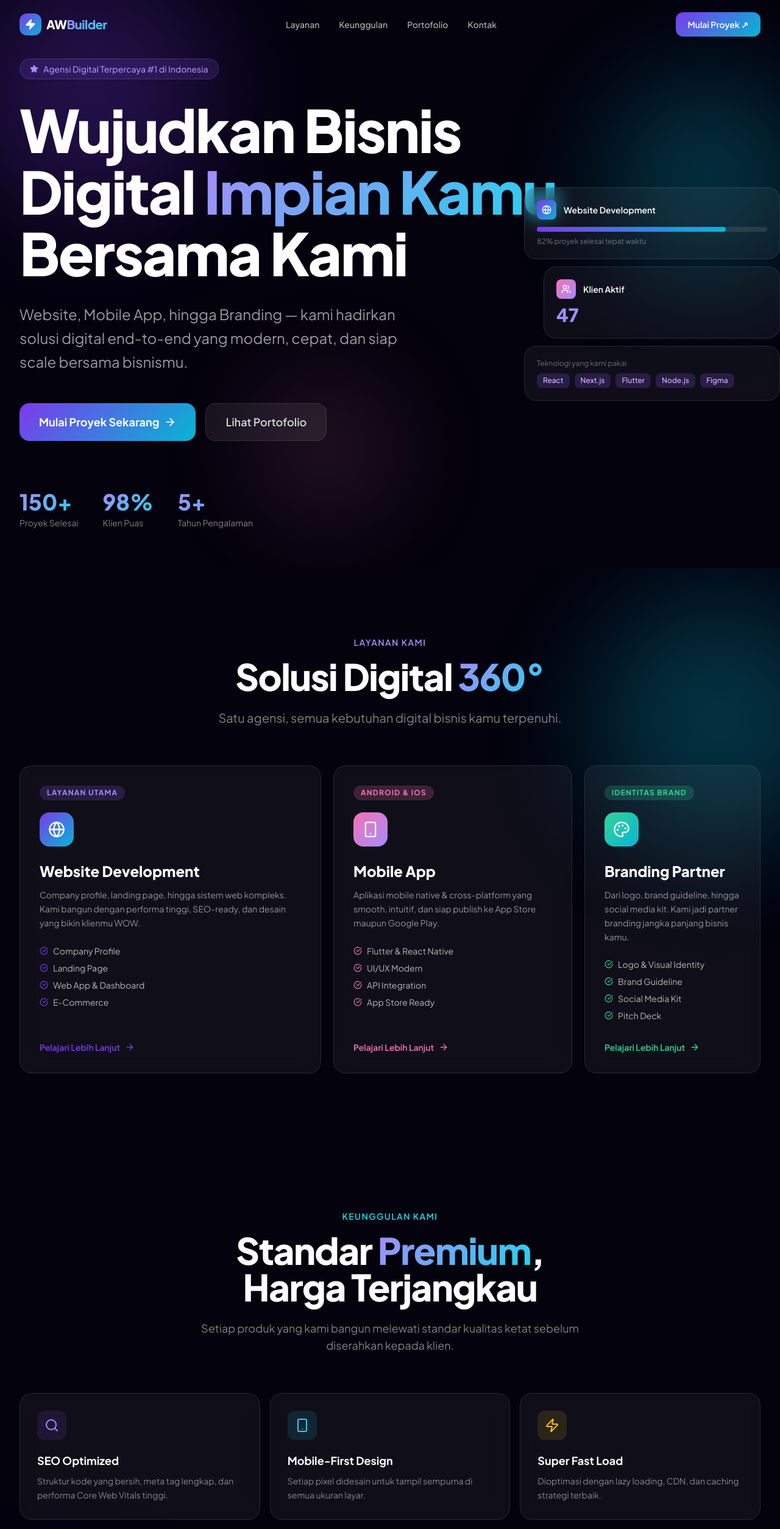
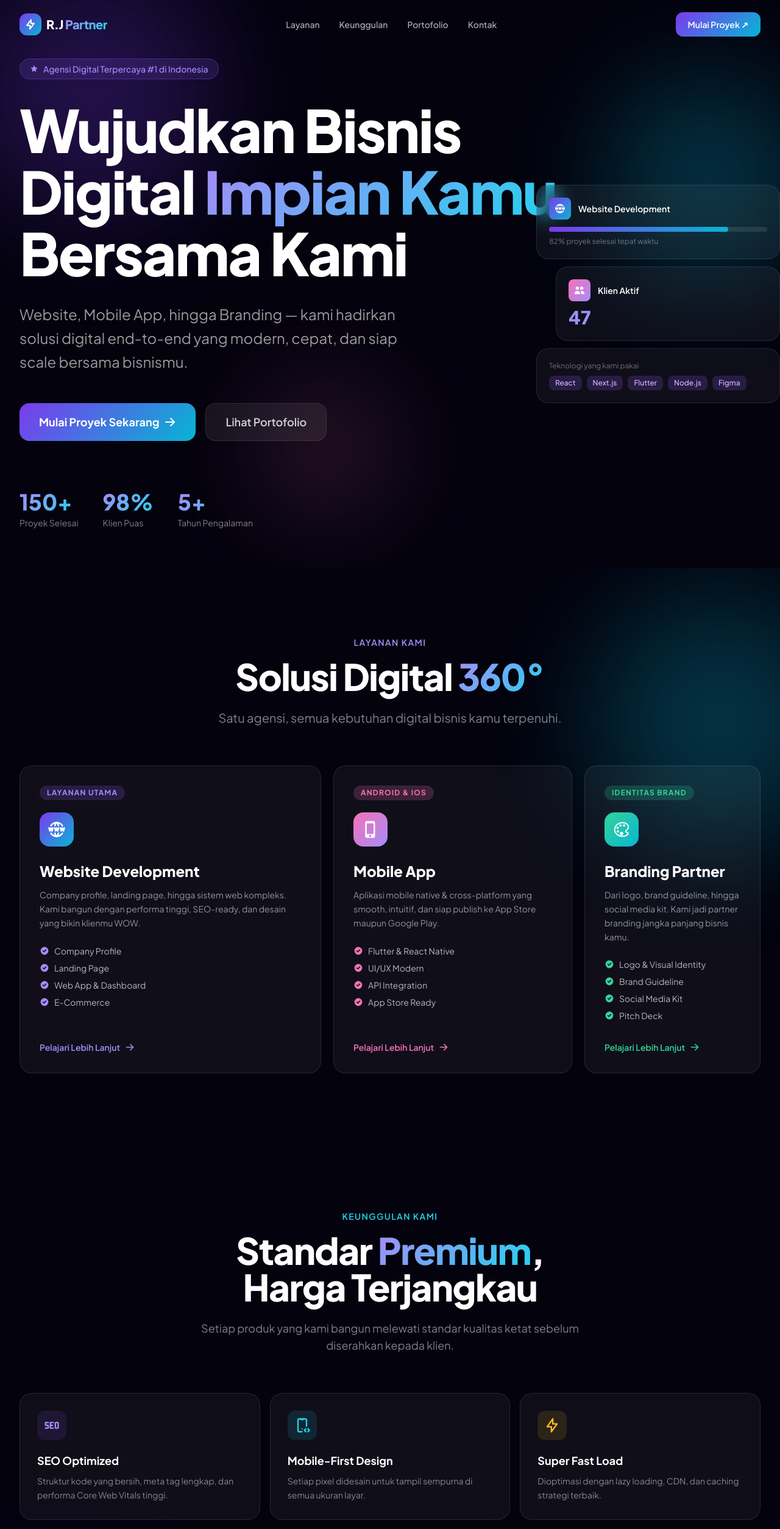
Before and after one commit to Ridzz05/R.J-Partner, a React (Vite) app: page / in a window 1280 px wide. Shown: the top 2507 px of the page at 61% size. Built offline with nearby package versions, Linux system fonts and the light colour scheme.

Commit message:
ganti ganti ganti

```diff
--- a/index.html
+++ b/index.html
@@ -4,10 +4,10 @@
     <meta charset="UTF-8" />
     <link rel="icon" type="image/svg+xml" href="/vite.svg" />
     <meta name="viewport" content="width=device-width, initial-scale=1.0" />
-    <title>AWBuilder — Jasa Website, Mobile App & Branding</title>
+    <title>R.J Partner — Jasa Website, Mobile App &amp; Branding</title>
     <meta
       name="description"
-      content="AWBuilder, agensi digital terpercaya untuk pembuatan website, mobile app, dan branding bisnis kamu."
+      content="R.J Partner, agensi digital terpercaya untuk pembuatan website, mobile app, dan branding bisnis kamu."
     />
   </head>
   <body>
--- a/package.json
+++ b/package.json
@@ -12,7 +12,8 @@
   "dependencies": {
     "lucide-react": "^0.577.0",
     "react": "^18.3.1",
-    "react-dom": "^18.3.1"
+    "react-dom": "^18.3.1",
+    "react-icons": "^5.6.0"
   },
   "devDependencies": {
     "@eslint/js": "^9.13.0",
--- a/src/components/Features.jsx
+++ b/src/components/Features.jsx
@@ -1,8 +1,9 @@
-import { Zap, ShieldCheck, Search, Smartphone, BarChart2, HeadphonesIcon } from 'lucide-react';
+import { TbSeo, TbDeviceMobileCode, TbBolt, TbShieldLock, TbChartInfographic, TbHeadset } from 'react-icons/tb';
+import { RiRocketLine } from 'react-icons/ri';
 
 const FEATURES = [
   {
-    icon: <Search size={24} />,
+    icon: <TbSeo size={28} />,
     title: 'SEO Optimized',
     desc: 'Struktur kode yang bersih, meta tag lengkap, dan performa Core Web Vitals tinggi.',
     color: '#a78bfa',
@@ -10,7 +11,7 @@ const FEATURES = [
     span: 'lg:col-span-4',
   },
   {
-    icon: <Smartphone size={24} />,
+    icon: <TbDeviceMobileCode size={28} />,
     title: 'Mobile-First Design',
     desc: 'Setiap pixel didesain untuk tampil sempurna di semua ukuran layar.',
     color: '#22d3ee',
@@ -18,7 +19,7 @@ const FEATURES = [
     span: 'lg:col-span-4',
   },
   {
-    icon: <Zap size={24} />,
+    icon: <TbBolt size={28} />,
     title: 'Super Fast Load',
     desc: 'Dioptimasi dengan lazy loading, CDN, dan caching strategi terbaik.',
     color: '#fbbf24',
@@ -26,7 +27,7 @@ const FEATURES = [
     span: 'lg:col-span-4',
   },
   {
-    icon: <ShieldCheck size={24} />,
+    icon: <TbShieldLock size={28} />,
     title: 'Keamanan Enterprise',
     desc: 'HTTPS, CSRF protection, input sanitization, dan security audit berkala.',
     color: '#34d399',
@@ -34,7 +35,7 @@ const FEATURES = [
     span: 'lg:col-span-3',
   },
   {
-    icon: <BarChart2 size={24} />,
+    icon: <TbChartInfographic size={28} />,
     title: 'Analitik & Reporting',
     desc: 'Dashboard analitik terintegrasi untuk memantau performa website real-time.',
     color: '#f472b6',
@@ -42,7 +43,7 @@ const FEATURES = [
     span: 'lg:col-span-5',
   },
   {
-    icon: <HeadphonesIcon size={24} />,
+    icon: <TbHeadset size={28} />,
     title: 'Support 24/7',
     desc: 'Tim kami siap membantu kamu kapanpun — bahkan di tengah malam.',
     color: '#a78bfa',
@@ -61,30 +62,24 @@ const PROCESS = [
 const Features = () => {
   return (
     <section id="keunggulan" className="py-28 relative overflow-hidden">
-      {/* blob */}
       <div className="blob w-[600px] h-[600px] bottom-0 left-[-200px] opacity-20"
         style={{ background: 'radial-gradient(circle, #7c3aed, transparent)' }} />
 
       <div className="max-w-7xl mx-auto px-5 sm:px-8 relative z-10">
-        {/* Header */}
         <div className="text-center mb-16">
           <p className="text-sm font-semibold tracking-widest mb-4" style={{ color: '#22d3ee' }}>KEUNGGULAN KAMI</p>
           <h2 className="text-4xl md:text-6xl font-extrabold tracking-tight mb-6">
-            Standar{' '}
-            <span className="gradient-text">Premium</span>,<br />Harga Terjangkau
+            Standar <span className="gradient-text">Premium</span>,<br />Harga Terjangkau
           </h2>
           <p className="text-white/50 text-lg max-w-2xl mx-auto">
             Setiap produk yang kami bangun melewati standar kualitas ketat sebelum diserahkan kepada klien.
           </p>
         </div>
 
-        {/* Bento Grid Features */}
+        {/* Bento Grid */}
         <div className="grid grid-cols-1 md:grid-cols-2 lg:grid-cols-12 gap-4 mb-20">
           {FEATURES.map((f) => (
-            <div
-              key={f.title}
-              className={`glass glass-hover p-7 ${f.span}`}
-            >
+            <div key={f.title} className={`glass glass-hover p-7 ${f.span}`}>
               <div
                 className="w-12 h-12 rounded-xl flex items-center justify-center mb-5"
                 style={{ background: f.bg, color: f.color }}
@@ -97,24 +92,18 @@ const Features = () => {
           ))}
         </div>
 
-        {/* Process timeline */}
-        <div
-          className="glass p-10 rounded-3xl"
-          style={{ border: '1px solid rgba(139,92,246,0.2)' }}
-        >
+        {/* Process */}
+        <div className="glass p-10 rounded-3xl" style={{ border: '1px solid rgba(139,92,246,0.2)' }}>
           <p className="text-center text-sm font-semibold tracking-widest mb-10" style={{ color: '#a78bfa' }}>CARA KERJA KAMI</p>
           <div className="grid grid-cols-2 md:grid-cols-4 gap-6">
-            {PROCESS.map((p, i) => (
+            {PROCESS.map((p) => (
               <div key={p.step} className="flex flex-col items-center text-center">
                 <div
-                  className="w-14 h-14 rounded-2xl flex items-center justify-center font-extrabold text-lg mb-4 animate-pulse-glow"
+                  className="w-14 h-14 rounded-2xl flex items-center justify-center font-extrabold text-lg mb-4"
                   style={{ background: 'linear-gradient(135deg, #7c3aed, #06b6d4)' }}
                 >
                   {p.step}
                 </div>
-                {i < PROCESS.length - 1 && (
-                  <div className="hidden md:block absolute" />
-                )}
                 <h4 className="font-bold text-base mb-1">{p.title}</h4>
                 <p className="text-white/45 text-xs">{p.desc}</p>
               </div>
--- a/src/components/Footer.jsx
+++ b/src/components/Footer.jsx
@@ -1,10 +1,13 @@
-import { Instagram, Twitter, Linkedin, Github, Mail, MessageCircle, Zap } from 'lucide-react';
+import { PiInstagramLogoFill, PiTwitterLogoFill, PiLinkedinLogoFill, PiGithubLogoFill } from 'react-icons/pi';
+import { MdOutlineEmail } from 'react-icons/md';
+import { IoLogoWhatsapp } from 'react-icons/io5';
+import { TbBolt } from 'react-icons/tb';
 
 const SOCIAL = [
-  { icon: <Instagram size={20} />, href: '#', label: 'Instagram' },
-  { icon: <Twitter size={20} />, href: '#', label: 'Twitter' },
-  { icon: <Linkedin size={20} />, href: '#', label: 'LinkedIn' },
-  { icon: <Github size={20} />, href: '#', label: 'GitHub' },
+  { icon: <PiInstagramLogoFill size={20} />, href: '#', label: 'Instagram' },
+  { icon: <PiTwitterLogoFill size={20} />, href: '#', label: 'Twitter' },
+  { icon: <PiLinkedinLogoFill size={20} />, href: '#', label: 'LinkedIn' },
+  { icon: <PiGithubLogoFill size={20} />, href: '#', label: 'GitHub' },
 ];
 
 const FOOTER_LINKS = {
@@ -16,19 +19,17 @@ const FOOTER_LINKS = {
 const Footer = () => {
   return (
     <footer id="kontak" className="relative overflow-hidden" style={{ borderTop: '1px solid rgba(255,255,255,0.07)' }}>
-      {/* blobs */}
       <div className="blob w-[500px] h-[500px] top-[-100px] right-[-100px] opacity-20"
         style={{ background: 'radial-gradient(circle, #7c3aed, transparent)' }} />
       <div className="blob w-[400px] h-[400px] bottom-0 left-[-100px] opacity-15"
         style={{ background: 'radial-gradient(circle, #06b6d4, transparent)' }} />
 
-      {/* Big CTA Section */}
       <div className="max-w-7xl mx-auto px-5 sm:px-8 py-28 relative z-10">
+        {/* Big CTA */}
         <div
           className="glass rounded-3xl p-12 md:p-16 text-center mb-24 relative overflow-hidden"
           style={{ border: '1px solid rgba(139,92,246,0.25)' }}
         >
-          {/* Inner glow */}
           <div className="absolute inset-0 rounded-3xl opacity-5"
             style={{ background: 'linear-gradient(135deg, #7c3aed, #06b6d4)' }} />
 
@@ -38,7 +39,7 @@ const Footer = () => {
           <h2 className="text-4xl md:text-6xl lg:text-7xl font-extrabold tracking-tight mb-8 relative z-10">
             Yuk,{' '}
             <span className="gradient-text">Wujudkan Ide</span>
-            <br />Bersama AWBuilder
+            <br />Bersama R.J Partner
           </h2>
           <p className="text-white/55 text-lg md:text-xl mb-12 max-w-2xl mx-auto relative z-10">
             Konsultasi gratis, tanpa biaya tersembunyi. Ceritakan visumu dan kami akan wujudkan bersama.
@@ -48,7 +49,7 @@ const Footer = () => {
               href="mailto:hi@awbuilder.id"
               className="gradient-btn text-white font-bold px-8 py-4 rounded-2xl text-lg flex items-center justify-center gap-2"
             >
-              <Mail size={20} /> Kirim Email
+              <MdOutlineEmail size={22} /> Kirim Email
             </a>
             <a
               href="https://wa.me/6281234567890"
@@ -59,21 +60,21 @@ const Footer = () => {
               onMouseEnter={e => e.currentTarget.style.background = 'rgba(255,255,255,0.12)'}
               onMouseLeave={e => e.currentTarget.style.background = 'rgba(255,255,255,0.07)'}
             >
-              <MessageCircle size={20} /> Chat WhatsApp
+              <IoLogoWhatsapp size={22} className="text-green-400" /> Chat WhatsApp
             </a>
           </div>
         </div>
 
-        {/* Footer Bottom */}
+        {/* Footer grid */}
         <div className="grid grid-cols-1 md:grid-cols-4 gap-12 mb-16">
           {/* Brand */}
           <div>
             <a href="#" className="flex items-center gap-2 mb-5">
               <div className="w-9 h-9 rounded-xl flex items-center justify-center"
                 style={{ background: 'linear-gradient(135deg, #7c3aed, #06b6d4)' }}>
-                <Zap size={18} fill="white" color="white" />
+                <TbBolt size={20} color="white" strokeWidth={2.5} />
               </div>
-              <span className="font-extrabold text-xl text-white">AW<span className="gradient-text">Builder</span></span>
+              <span className="font-extrabold text-xl text-white">R.J<span className="gradient-text"> Partner</span></span>
             </a>
             <p className="text-white/45 text-sm leading-relaxed mb-6">
               Agensi digital full-service untuk Website, Mobile App, dan Branding bisnis kamu.
@@ -95,7 +96,7 @@ const Footer = () => {
             </div>
           </div>
 
-          {/* Links */}
+          {/* Links  */}
           {Object.entries(FOOTER_LINKS).map(([category, links]) => (
             <div key={category}>
               <h4 className="font-bold text-sm tracking-wide mb-5 text-white/90">{category}</h4>
@@ -115,12 +116,8 @@ const Footer = () => {
           className="flex flex-col md:flex-row justify-between items-center gap-4 pt-8"
           style={{ borderTop: '1px solid rgba(255,255,255,0.07)' }}
         >
-          <p className="text-white/30 text-sm">
-            © {new Date().getFullYear()} AWBuilder. Semua hak dilindungi.
-          </p>
-          <p className="text-white/30 text-sm">
-            Dibuat dengan ❤️ di Indonesia
-          </p>
+          <p className="text-white/30 text-sm">© {new Date().getFullYear()} R.J Partner. Semua hak dilindungi.</p>
+          <p className="text-white/30 text-sm">Dibuat dengan ❤️ di Indonesia</p>
         </div>
       </div>
     </footer>
--- a/src/components/Hero.jsx
+++ b/src/components/Hero.jsx
@@ -1,10 +1,14 @@
-import { ArrowRight, Star, Users, Globe } from 'lucide-react';
+import { HiArrowRight, HiStar, HiUsers } from 'react-icons/hi';
+import { TbWorldWww, TbBrandGithub } from 'react-icons/tb';
+import { PiLightningFill } from 'react-icons/pi';
 
 const STATS = [
   { value: '150+', label: 'Proyek Selesai' },
   { value: '98%', label: 'Klien Puas' },
   { value: '5+', label: 'Tahun Pengalaman' },
 ];
+
+const TECH_TAGS = ['React', 'Next.js', 'Flutter', 'Node.js', 'Figma'];
 
 const Hero = () => {
   return (
@@ -21,7 +25,7 @@ const Hero = () => {
         {/* Badge */}
         <div className="inline-flex items-center gap-2 px-4 py-1.5 rounded-full text-sm font-medium mb-8"
           style={{ background: 'rgba(139,92,246,0.15)', border: '1px solid rgba(139,92,246,0.3)', color: '#a78bfa' }}>
-          <Star size={14} fill="currentColor" />
+          <HiStar className="fill-current" size={14} />
           Agensi Digital Terpercaya #1 di Indonesia
         </div>
 
@@ -39,7 +43,7 @@ const Hero = () => {
         {/* CTA Buttons */}
         <div className="flex flex-col sm:flex-row gap-4 mb-20">
           <a href="#kontak" className="gradient-btn text-white font-bold px-8 py-4 rounded-2xl text-lg flex items-center justify-center gap-2">
-            Mulai Proyek Sekarang <ArrowRight size={20} />
+            Mulai Proyek Sekarang <HiArrowRight size={20} />
           </a>
           <a
             href="#layanan"
@@ -62,13 +66,13 @@ const Hero = () => {
           ))}
         </div>
 
-        {/* Floating bento preview cards – decorative */}
-        <div className="hidden lg:block absolute right-0 top-1/2 -translate-y-1/2 w-[420px] space-y-3">
+        {/* Floating bento preview — desktop only */}
+        <div className="hidden lg:block absolute right-0 top-1/2 -translate-y-1/2 w-[400px] space-y-3">
           {/* Card 1 */}
           <div className="glass glass-hover p-5 animate-float" style={{ animationDelay: '0s' }}>
             <div className="flex items-center gap-3 mb-3">
-              <div className="w-8 h-8 rounded-lg flex items-center justify-center" style={{ background: 'linear-gradient(135deg,#7c3aed,#06b6d4)' }}>
-                <Globe size={16} color="white" />
+              <div className="w-9 h-9 rounded-lg flex items-center justify-center" style={{ background: 'linear-gradient(135deg,#7c3aed,#06b6d4)' }}>
+                <TbWorldWww size={18} color="white" />
               </div>
               <span className="font-semibold text-sm">Website Development</span>
             </div>
@@ -81,8 +85,8 @@ const Hero = () => {
           {/* Card 2 */}
           <div className="glass glass-hover p-5 animate-float" style={{ animationDelay: '1.5s', marginLeft: '2rem' }}>
             <div className="flex items-center gap-3 mb-2">
-              <div className="w-8 h-8 rounded-lg flex items-center justify-center" style={{ background: 'linear-gradient(135deg,#f472b6,#a78bfa)' }}>
-                <Users size={16} color="white" />
+              <div className="w-9 h-9 rounded-lg flex items-center justify-center" style={{ background: 'linear-gradient(135deg,#f472b6,#a78bfa)' }}>
+                <HiUsers size={18} color="white" />
               </div>
               <span className="font-semibold text-sm">Klien Aktif</span>
             </div>
@@ -93,7 +97,7 @@ const Hero = () => {
           <div className="glass glass-hover p-5 animate-float" style={{ animationDelay: '0.8s' }}>
             <p className="text-white/40 text-xs mb-2">Teknologi yang kami pakai</p>
             <div className="flex flex-wrap gap-2">
-              {['React', 'Next.js', 'Flutter', 'Node.js', 'Figma'].map(t => (
+              {TECH_TAGS.map(t => (
                 <span key={t} className="text-xs px-2.5 py-1 rounded-lg font-medium text-purple-300"
                   style={{ background: 'rgba(139,92,246,0.2)' }}>
                   {t}
--- a/src/components/Navbar.jsx
+++ b/src/components/Navbar.jsx
@@ -1,5 +1,6 @@
 import { useState, useEffect } from 'react';
-import { Menu, X, Zap } from 'lucide-react';
+import { HiMenuAlt3, HiX } from 'react-icons/hi';
+import { TbBolt } from 'react-icons/tb';
 
 const NAV_LINKS = [
   { label: 'Layanan', href: '#layanan' },
@@ -22,9 +23,7 @@ const Navbar = () => {
     <nav
       className="fixed top-0 left-0 right-0 z-50 transition-all duration-300"
       style={{
-        background: scrolled
-          ? 'rgba(3, 2, 13, 0.85)'
-          : 'transparent',
+        background: scrolled ? 'rgba(3, 2, 13, 0.85)' : 'transparent',
         backdropFilter: scrolled ? 'blur(20px)' : 'none',
         borderBottom: scrolled ? '1px solid rgba(255,255,255,0.07)' : 'none',
       }}
@@ -38,10 +37,10 @@ const Navbar = () => {
               className="w-9 h-9 rounded-xl flex items-center justify-center"
               style={{ background: 'linear-gradient(135deg, #7c3aed, #06b6d4)' }}
             >
-              <Zap size={18} fill="white" color="white" />
+              <TbBolt size={20} color="white" strokeWidth={2.5} />
             </div>
             <span className="font-extrabold text-xl tracking-tight text-white">
-              AW<span className="gradient-text">Builder</span>
+              R.J<span className="gradient-text"> Partner</span>
             </span>
           </a>
 
@@ -60,10 +59,7 @@ const Navbar = () => {
 
           {/* CTA */}
           <div className="hidden md:block">
-            <a
-              href="#kontak"
-              className="gradient-btn text-white text-sm font-semibold px-5 py-2.5 rounded-xl inline-block"
-            >
+            <a href="#kontak" className="gradient-btn text-white text-sm font-semibold px-5 py-2.5 rounded-xl inline-block">
               Mulai Proyek ↗
             </a>
           </div>
@@ -74,7 +70,7 @@ const Navbar = () => {
             className="md:hidden p-2 rounded-xl text-white/80 hover:text-white"
             style={{ background: 'rgba(255,255,255,0.07)' }}
           >
-            {isOpen ? <X size={22} /> : <Menu size={22} />}
+            {isOpen ? <HiX size={22} /> : <HiMenuAlt3 size={22} />}
           </button>
         </div>
       </div>
@@ -86,17 +82,14 @@ const Navbar = () => {
           style={{ background: 'rgba(12, 11, 30, 0.95)', backdropFilter: 'blur(20px)', border: '1px solid rgba(255,255,255,0.1)' }}
         >
           {NAV_LINKS.map((link) => (
-            <a
-              key={link.href}
-              href={link.href}
+            <a key={link.href} href={link.href}
               className="text-white/80 hover:text-white font-medium py-1 transition-colors"
               onClick={() => setIsOpen(false)}
             >
               {link.label}
             </a>
           ))}
-          <a
-            href="#kontak"
+          <a href="#kontak"
             className="gradient-btn text-white text-sm font-semibold px-5 py-3 rounded-xl text-center mt-2 block"
             onClick={() => setIsOpen(false)}
           >
--- a/src/components/Services.jsx
+++ b/src/components/Services.jsx
@@ -1,9 +1,12 @@
-import { Globe, Smartphone, Palette, ArrowRight, CheckCircle } from 'lucide-react';
+import { HiCheckCircle, HiArrowRight } from 'react-icons/hi';
+import { TbWorldWww } from 'react-icons/tb';
+import { MdOutlinePhoneIphone } from 'react-icons/md';
+import { IoColorPaletteOutline } from 'react-icons/io5';
 
 const SERVICES = [
   {
     id: 'web',
-    icon: <Globe size={28} />,
+    icon: <TbWorldWww size={30} />,
     iconBg: 'linear-gradient(135deg, #7c3aed, #06b6d4)',
     label: 'Website Development',
     tag: 'LAYANAN UTAMA',
@@ -12,12 +15,12 @@ const SERVICES = [
     description:
       'Company profile, landing page, hingga sistem web kompleks. Kami bangun dengan performa tinggi, SEO-ready, dan desain yang bikin klienmu WOW.',
     features: ['Company Profile', 'Landing Page', 'Web App & Dashboard', 'E-Commerce'],
-    accentColor: '#7c3aed',
+    accentColor: '#a78bfa',
     span: 'lg:col-span-5',
   },
   {
     id: 'app',
-    icon: <Smartphone size={28} />,
+    icon: <MdOutlinePhoneIphone size={30} />,
     iconBg: 'linear-gradient(135deg, #f472b6, #a78bfa)',
     label: 'Mobile App',
     tag: 'ANDROID & IOS',
@@ -31,7 +34,7 @@ const SERVICES = [
   },
   {
     id: 'brand',
-    icon: <Palette size={28} />,
+    icon: <IoColorPaletteOutline size={30} />,
     iconBg: 'linear-gradient(135deg, #34d399, #06b6d4)',
     label: 'Branding Partner',
     tag: 'IDENTITAS BRAND',
@@ -48,31 +51,26 @@ const SERVICES = [
 const Services = () => {
   return (
     <section id="layanan" className="py-28 relative overflow-hidden">
-      {/* blob */}
       <div className="blob w-[500px] h-[500px] top-0 right-[-150px] opacity-20"
         style={{ background: 'radial-gradient(circle, #06b6d4, transparent)' }} />
 
       <div className="max-w-7xl mx-auto px-5 sm:px-8 relative z-10">
-        {/* Header */}
         <div className="text-center mb-16">
           <p className="text-sm font-semibold tracking-widest mb-4" style={{ color: '#a78bfa' }}>LAYANAN KAMI</p>
           <h2 className="text-4xl md:text-6xl font-extrabold tracking-tight mb-6">
-            Solusi Digital{' '}
-            <span className="gradient-text">360°</span>
+            Solusi Digital <span className="gradient-text">360°</span>
           </h2>
           <p className="text-white/50 text-lg md:text-xl max-w-2xl mx-auto">
             Satu agensi, semua kebutuhan digital bisnis kamu terpenuhi.
           </p>
         </div>
 
-        {/* Bento Grid */}
         <div className="grid grid-cols-1 lg:grid-cols-12 gap-5">
           {SERVICES.map((s) => (
             <div
               key={s.id}
               className={`glass glass-hover p-8 flex flex-col ${s.span} group cursor-pointer`}
             >
-              {/* Tag */}
               <span
                 className="text-xs font-bold tracking-widest px-3 py-1 rounded-full self-start mb-5"
                 style={{ background: s.tagColor, color: s.tagText }}
@@ -80,7 +78,6 @@ const Services = () => {
                 {s.tag}
               </span>
 
-              {/* Icon */}
               <div
                 className="w-14 h-14 rounded-2xl flex items-center justify-center text-white mb-6"
                 style={{ background: s.iconBg }}
@@ -88,27 +85,24 @@ const Services = () => {
                 {s.icon}
               </div>
 
-              {/* Content */}
               <h3 className="text-2xl font-extrabold mb-3">{s.label}</h3>
               <p className="text-white/55 text-sm leading-relaxed mb-6">{s.description}</p>
 
-              {/* Features list */}
               <ul className="space-y-2 mb-8 flex-grow">
                 {s.features.map((f) => (
                   <li key={f} className="flex items-center gap-2 text-sm text-white/70">
-                    <CheckCircle size={14} style={{ color: s.accentColor, flexShrink: 0 }} />
+                    <HiCheckCircle size={16} style={{ color: s.accentColor, flexShrink: 0 }} />
                     {f}
                   </li>
                 ))}
               </ul>
 
-              {/* CTA */}
               <a
                 href="#kontak"
                 className="flex items-center gap-2 text-sm font-semibold transition-all duration-200 group-hover:gap-3 mt-auto"
                 style={{ color: s.accentColor }}
               >
-                Pelajari Lebih Lanjut <ArrowRight size={16} />
+                Pelajari Lebih Lanjut <HiArrowRight size={16} />
               </a>
             </div>
           ))}
```
Also changed, not shown: src/index.css (+0 -9 lines), 1 other file (tests, documents, lock files or other folders).
